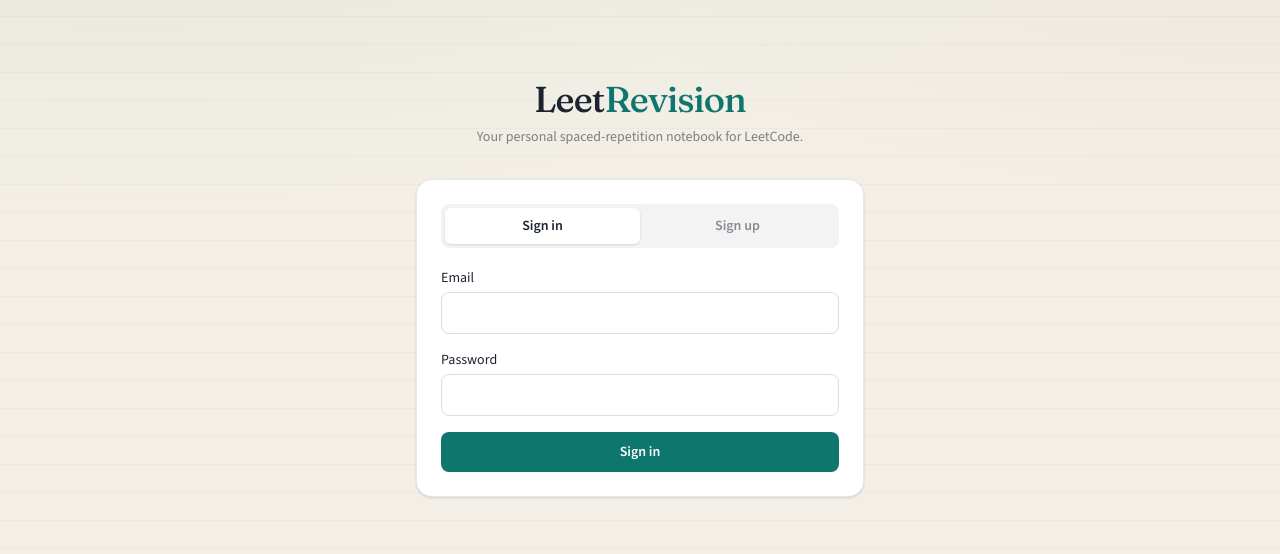
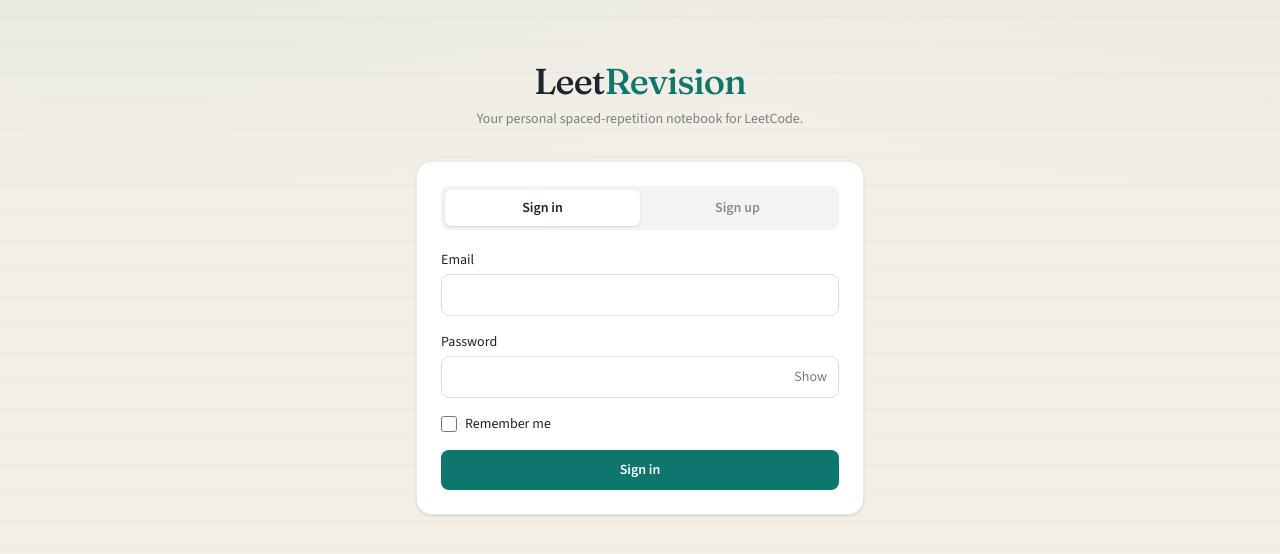
Before and after one commit to draxter002/LeetRev, a Next.js app: page /login in a window 1280 px wide. Shown: the part 112-666 px from the top of the page. Built offline with nearby package versions, Linux system fonts and the light colour scheme.

Commit message:
show/hide toggle button in login/signup for password and remember me button

```diff
--- a/src/app/login/page.tsx
+++ b/src/app/login/page.tsx
@@ -9,6 +9,8 @@
   const [mode, setMode] = useState<"signin" | "signup">("signin");
   const [email, setEmail] = useState("");
   const [password, setPassword] = useState("");
+  const [showPassword, setShowPassword] = useState(false);
+  const [rememberMe, setRememberMe] = useState(false);
   const [displayName, setDisplayName] = useState("");
   const [defaultInterval, setDefaultInterval] = useState<number>(5);
   const [defaultPriority, setDefaultPriority] = useState<"low" | "medium" | "high">("medium");
@@ -187,14 +189,36 @@
             </div>
             <div>
               <label className="mb-1 block text-sm font-medium text-ink">Password</label>
+              <div className="relative">
+                <input
+                  type={showPassword ? "text" : "password"}
+                  required
+                  minLength={6}
+                  value={password}
+                  onChange={(e) => setPassword(e.target.value)}
+                  className="w-full rounded-lg border border-ink/15 px-3 py-2 pr-14 outline-none focus:border-teal focus:ring-2 focus:ring-teal/20"
+                />
+                <button
+                  type="button"
+                  onClick={() => setShowPassword(!showPassword)}
+                  className="absolute right-3 top-1/2 -translate-y-1/2 text-sm font-medium text-ink/60 hover:text-ink"
+                >
+                  {showPassword ? "Hide" : "Show"}
+                </button>
+              </div>
+            </div>
+
+            <div className="flex items-center">
               <input
-                type="password"
-                required
-                minLength={6}
-                value={password}
-                onChange={(e) => setPassword(e.target.value)}
-                className="w-full rounded-lg border border-ink/15 px-3 py-2 outline-none focus:border-teal focus:ring-2 focus:ring-teal/20"
+                id="rememberMe"
+                type="checkbox"
+                checked={rememberMe}
+                onChange={(e) => setRememberMe(e.target.checked)}
+                className="h-4 w-4 rounded border-ink/15 text-teal focus:ring-2 focus:ring-teal/20"
               />
+              <label htmlFor="rememberMe" className="ml-2 block text-sm text-ink">
+                Remember me
+              </label>
             </div>
 
             {error && <p className="text-sm text-rose-600">{error}</p>}
```
